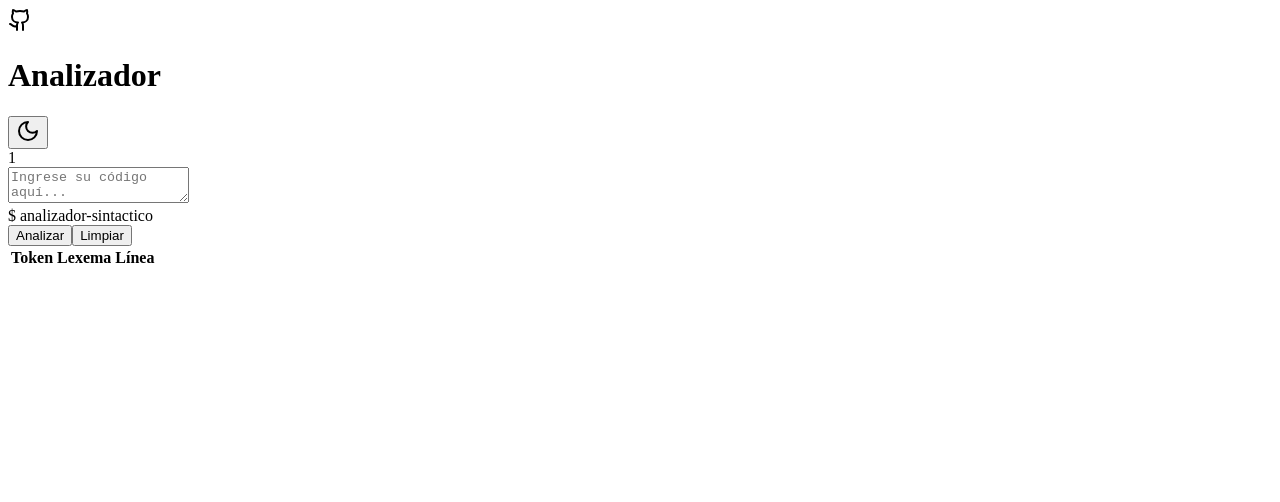
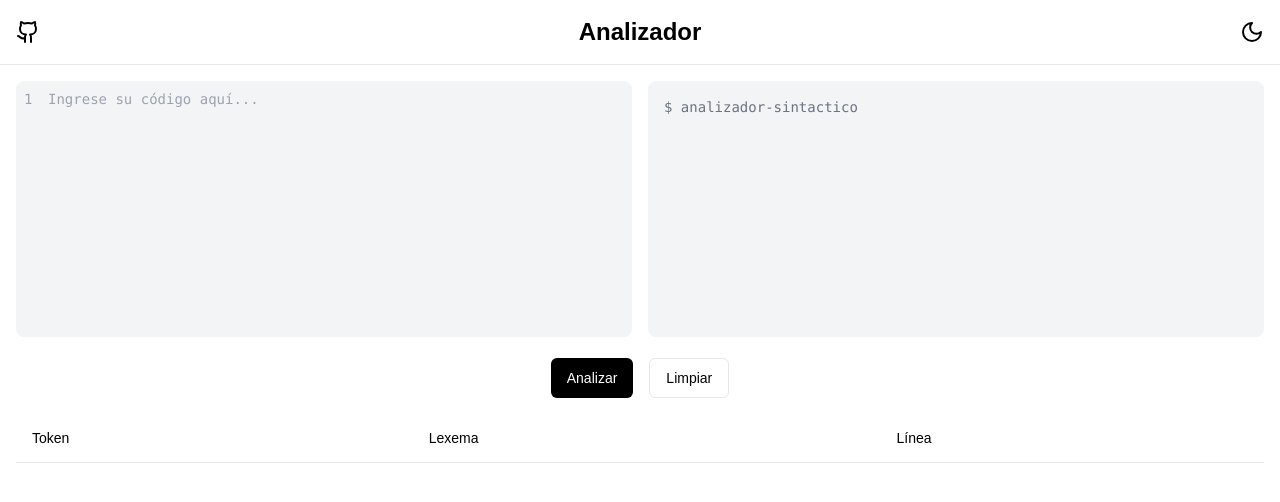
Before and after one commit to FdevMX/Analizador-Sint-ctico, a Next.js app in the folder frontend/: page / in a window 1280 px wide. Shown: the top 502 px of the page. Built offline with nearby package versions, Linux system fonts and the light colour scheme.

Commit message:
add settings for layouts

```diff
--- /dev/null
+++ b/frontend/next.config.mjs
@@ -0,0 +1,4 @@
+/** @type {import('next').NextConfig} */
+const nextConfig = {};
+
+export default nextConfig;
--- /dev/null
+++ b/frontend/src/app/layout.tsx
@@ -0,0 +1,35 @@
+import type { Metadata } from "next";
+import localFont from "next/font/local";
+import "./globals.css";
+
+const geistSans = localFont({
+  src: "./fonts/GeistVF.woff",
+  variable: "--font-geist-sans",
+  weight: "100 900",
+});
+const geistMono = localFont({
+  src: "./fonts/GeistMonoVF.woff",
+  variable: "--font-geist-mono",
+  weight: "100 900",
+});
+
+export const metadata: Metadata = {
+  title: "Create Next App",
+  description: "Generated by create next app",
+};
+
+export default function RootLayout({
+  children,
+}: Readonly<{
+  children: React.ReactNode;
+}>) {
+  return (
+    <html lang="en">
+      <body
+        className={`${geistSans.variable} ${geistMono.variable} antialiased`}
+      >
+        {children}
+      </body>
+    </html>
+  );
+}
```
Also changed, not shown: frontend/.eslintrc.json (added).
